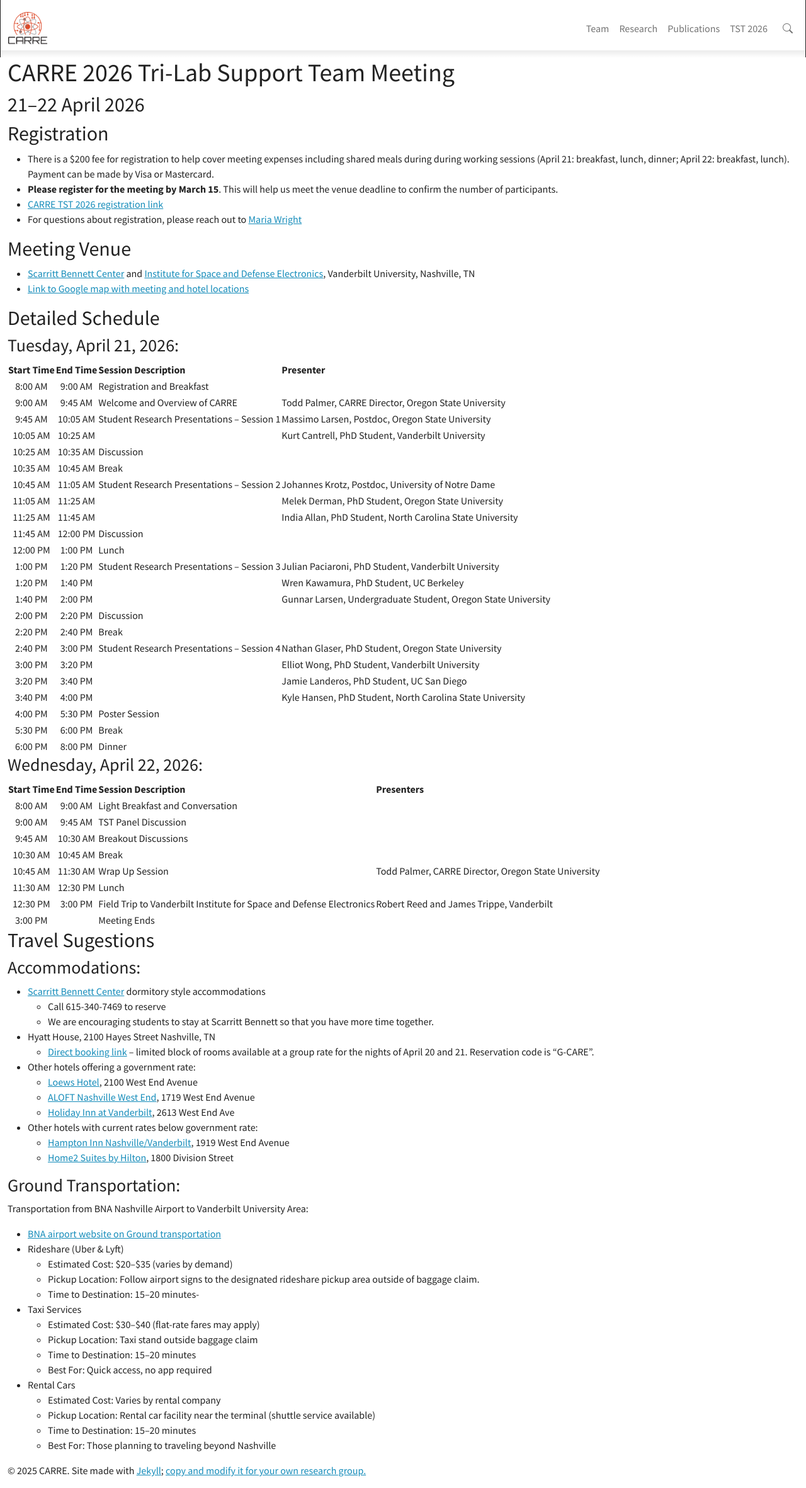
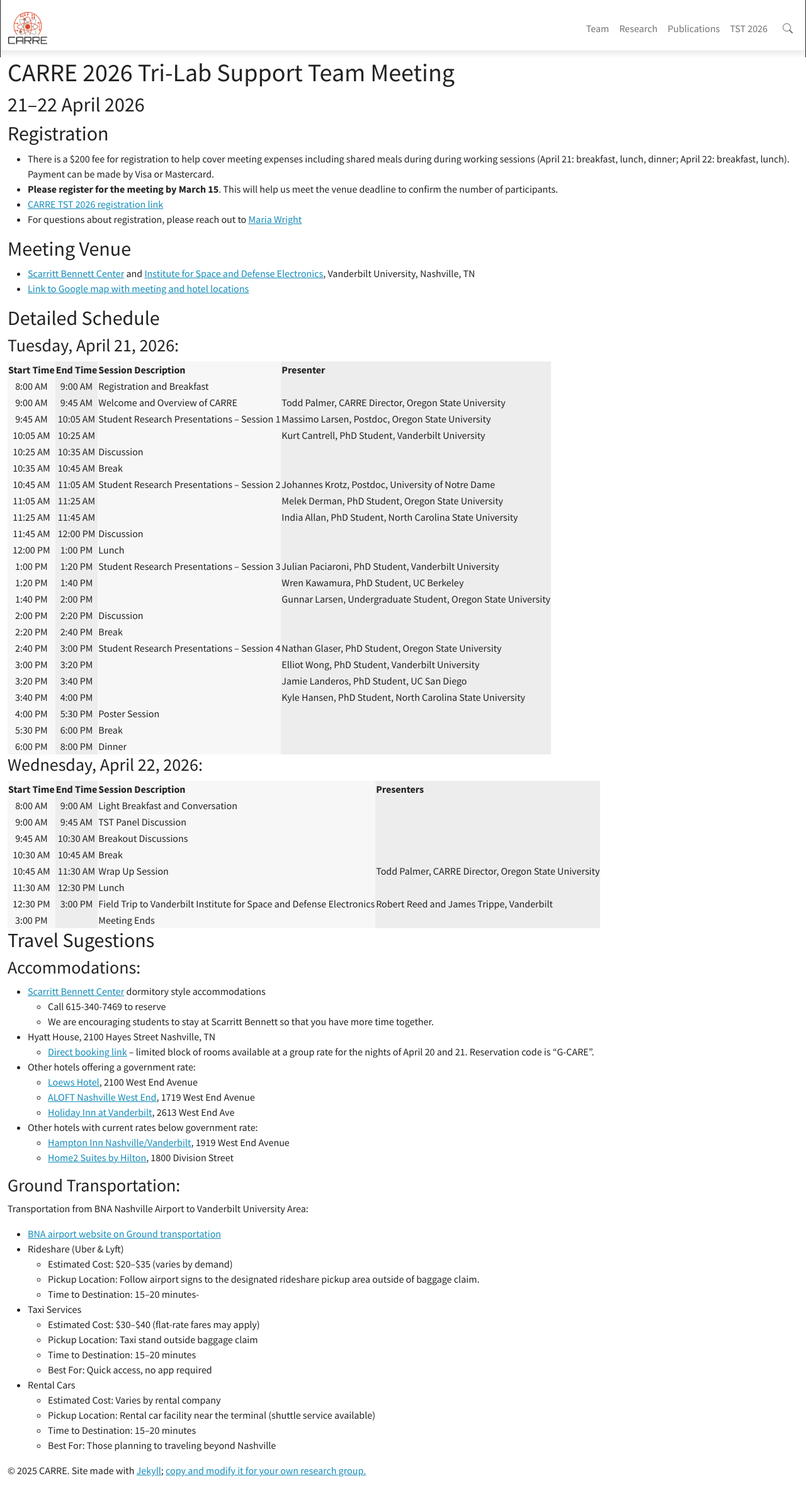
Before and after one commit to CARRE-PSAAP/CARRE-PSAAP.github.io, a Jekyll site: the page built from _pages/tst2026.md, in a window 1280 px wide. Shown: the whole page at 63% size. Built offline with Jekyll 4.4.1, drawn with Linux system fonts in a browser that asks for light colours; nearby versions of some CDN libraries.

Commit message:
fixes table styling slightly to make columns more visible

```diff
--- a/assets/css/main.scss
+++ b/assets/css/main.scss
@@ -470,3 +470,17 @@
 @media (prefers-reduced-motion: reduce){
   .transport-anim{ box-shadow: none; }
 }
+
+table td:nth-child(odd),
+table th:nth-child(odd) {
+  background-color: rgba(0, 0, 0, 0.03);
+}
+
+table td:nth-child(even),
+table th:nth-child(even) {
+  background-color: rgba(0, 0, 0, 0.07);
+}
+
+table, td, th {
+  border: none;
+}
```
